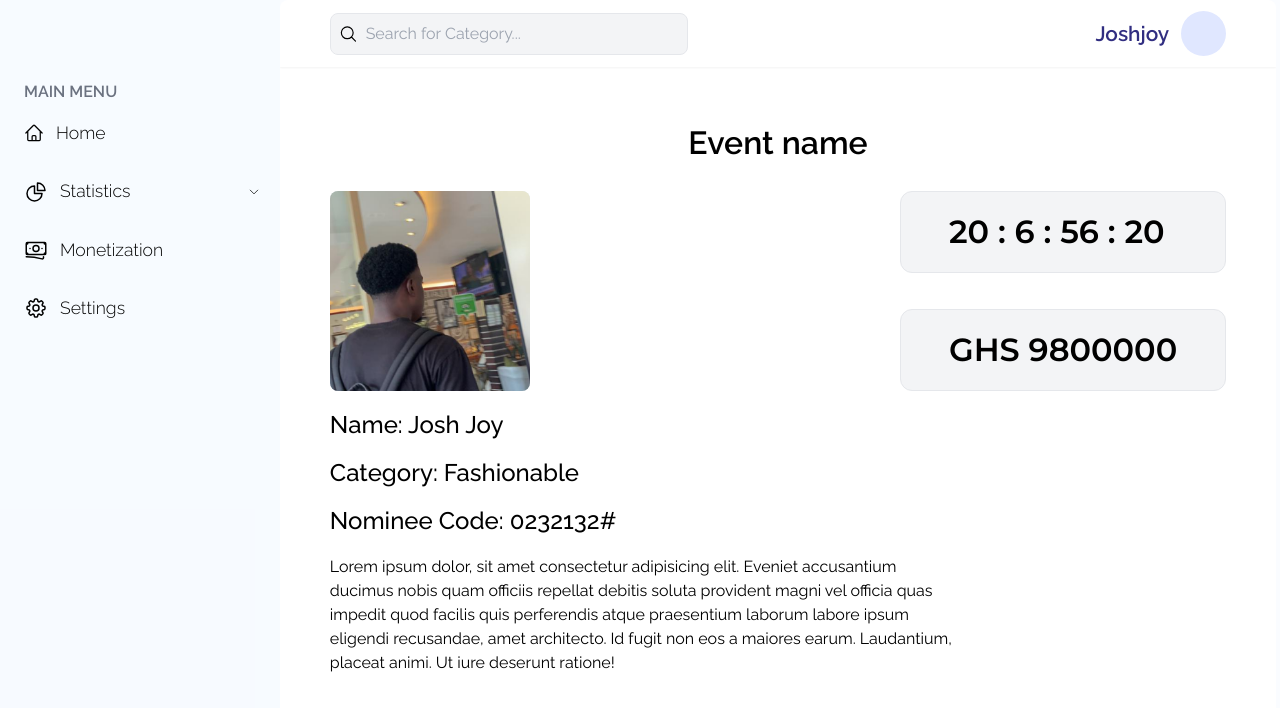
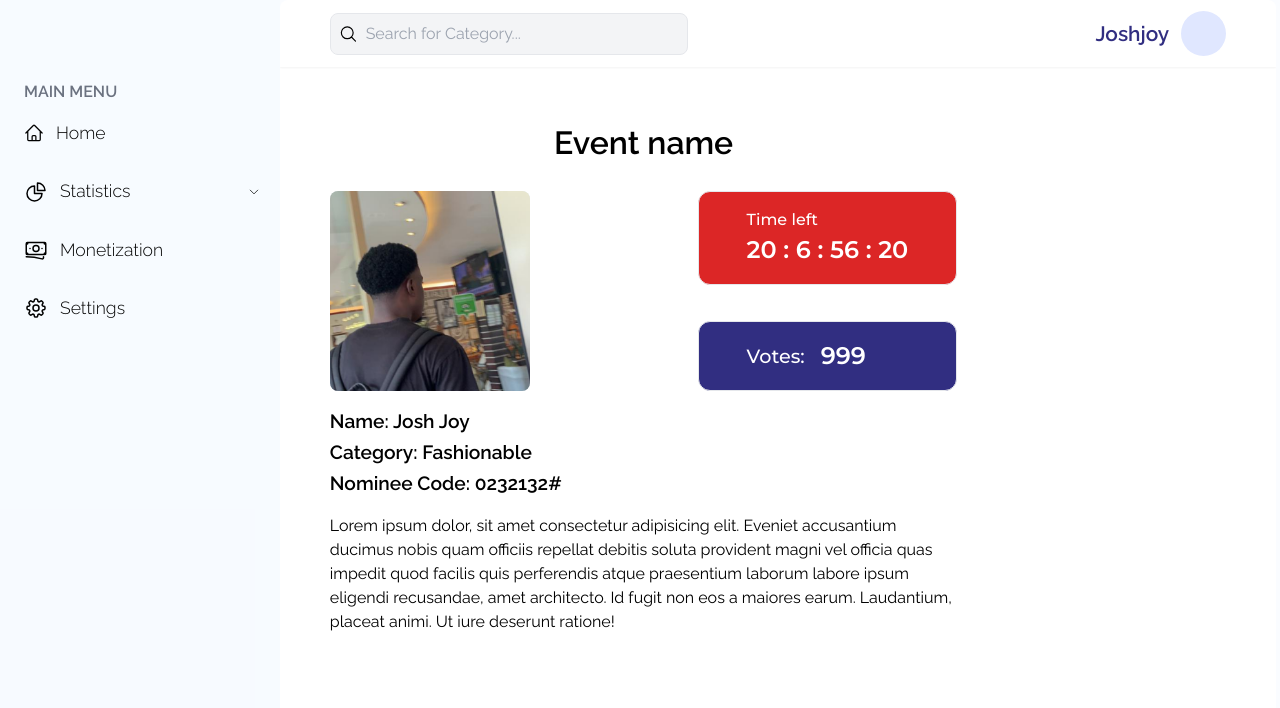
Before and after one commit to coupcode/covent, a React (Vite) app: page /nominee/1 in a window 1280 px wide. Shown: the top 708 px of the page. Built offline with nearby package versions, Linux system fonts and the light colour scheme; sample sign-in values are in the browser's storage; a web font is replaced by a local one.

Commit message:
Feat: nominee page

```diff
--- a/src/pages/auth/login/Login.jsx
+++ b/src/pages/auth/login/Login.jsx
@@ -61,7 +61,7 @@ const Login = () => {
 
                                     </div>
                                     <div className='text-[2rem] font-light'>|</div>
-                                    <input value={state.details.password} onChange={(e)=>setState({...state, details: {...state.details, password: e.target.value}})} type="text" className="w-[70%] text-[1.1rem] placeholder:text-white bg-transparent border-none outline-none" placeholder='Enter your password' />
+                                    <input value={state.details.password} onChange={(e)=>setState({...state, details: {...state.details, password: e.target.value}})} type="password" className="w-[70%] text-[1.1rem] placeholder:text-white bg-transparent border-none outline-none" placeholder='Enter your password' />
                                 </div>
 
                                 <div className='w-full flex justify-between items-center mb-10'>
--- a/src/pages/nominee/includes/NomineeDetails.jsx
+++ b/src/pages/nominee/includes/NomineeDetails.jsx
@@ -4,7 +4,7 @@ import person from '../../catDetails/includes/items/imgs/joy.png'
 const NomineeDetails = () => {
     return (
         <div className="w-[90%] mx-auto py-8">
-            <section>
+            <section className='w-[70%]'>
                 <h2 className='mb-6 text-[2rem] font-semibold text-center'>Event name</h2>
                 <div className='flex justify-between'>
                     <div className='flex items-center gap-[3rem]'>
@@ -16,16 +16,22 @@ const NomineeDetails = () => {
                         </div>
                     </div>
                     <div className='mont flex flex-col justify-between'>
-                        <div className="text-[2rem] font-semibold bg-gray-100 border rounded-xl px-[3rem] py-[1rem]">20 : 6 : 56 : 20</div>
-                        <div className="text-[2rem] font-semibold bg-gray-100 border rounded-xl px-[3rem] py-[1rem]">GHS 9800000</div>
+                        <div className="bg-red-600 border rounded-xl px-[3rem] py-[1rem] text-white">
+                            <div className="text-[1rem] font-medium">Time left</div>
+                            <div className="text-[1.5rem] font-semibold">20 : 6 : 56 : 20</div>
+                        </div>
+                        <div className="flex items-center gap-[1rem] bg-[#312E81] border rounded-xl px-[3rem] py-[1rem] text-white">
+                            <div className="text-[1.2rem]">Votes:</div>
+                            <div className='text-[1.5rem] font-semibold'>999</div>
+                        </div>
                     </div>
                 </div>
-                <div className='my-4 font-medium'>
-                    <div className='mb-3 text-[1.5rem] text-semibold'>Name: Josh Joy</div>
-                    <div className='mb-3 text-[1.5rem] text-semibold'>Category: Fashionable</div>
-                    <div className='text-[1.5rem] text-semibold'>Nominee Code: 0232132#</div>
+                <div className='my-4 text-[1.2rem]  font-semibold'>
+                    <div className='mb-[2px] '>Name: Josh Joy</div>
+                    <div className='mb-[2px] '>Category: Fashionable</div>
+                    <div className=''>Nominee Code: 0232132#</div>
                 </div>
-                <div className='w-[70%] text-[1rem]'>
+                <div className='w-full text-[1rem]'>
                     <p>
                         Lorem ipsum dolor, sit amet consectetur adipisicing elit. Eveniet accusantium ducimus nobis quam officiis repellat debitis soluta provident magni vel officia quas impedit quod facilis quis perferendis atque praesentium laborum labore ipsum eligendi recusandae, amet architecto. Id fugit non eos a maiores earum. Laudantium, placeat animi. Ut iure deserunt ratione!
                     </p>
```
